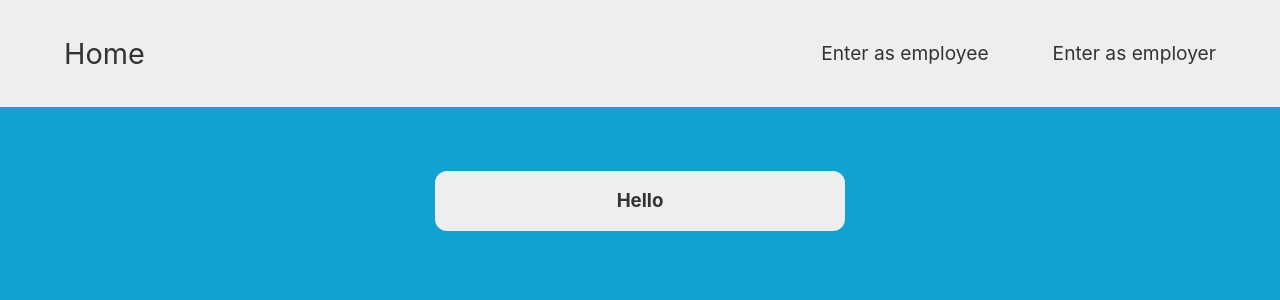
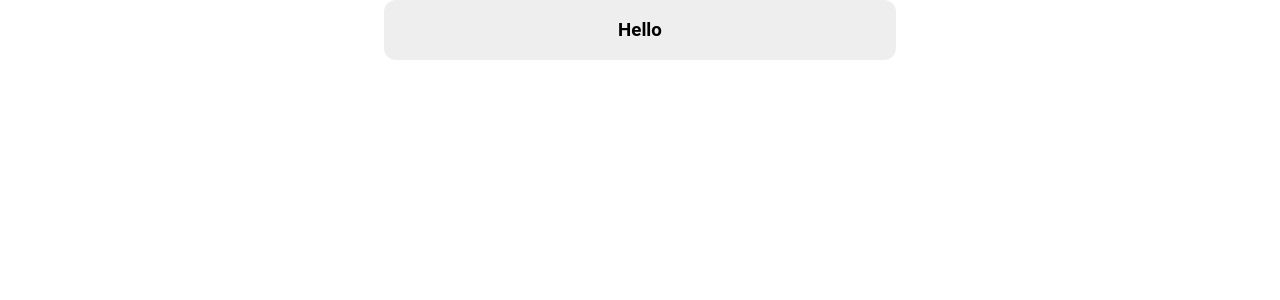
Before and after one commit to mollaeemohammad/Time-Tracker, a Vue app: page / in a window 1280 px wide. Shown: the top 300 px of the page. Built offline with nearby package versions, Linux system fonts and the light colour scheme.

Commit message:
Few changes

```diff
--- a/src/App.vue
+++ b/src/App.vue
@@ -4,9 +4,9 @@ import Nav from "./components/Nav.vue";
 
 <template>
     <div id="app">
-        <Nav />
+        <!-- <Nav /> -->
         <main>
-            <section class="container">
+            <section>
                 <!-- <AlertVue class="alert"></AlertVue> -->
                 <router-view></router-view>
             </section>
--- a/src/style.css
+++ b/src/style.css
@@ -15,13 +15,13 @@
     -webkit-text-size-adjust: 100%;
 } */
 
-* {
+/* * {
     margin: 0;
     padding: 0;
     box-sizing: inherit;
-}
+} */
 
-body {
+/* body {
     margin: 0;
     min-width: 320px;
     min-height: 100vh;
@@ -29,7 +29,7 @@ body {
     color: #333;
     background-color: rgb(18, 162, 210);
     font-family: Inter, Avenir, Helvetica, Arial, sans-serif;
-}
+} */
 
 /* a {
     font-weight: 500;
```
